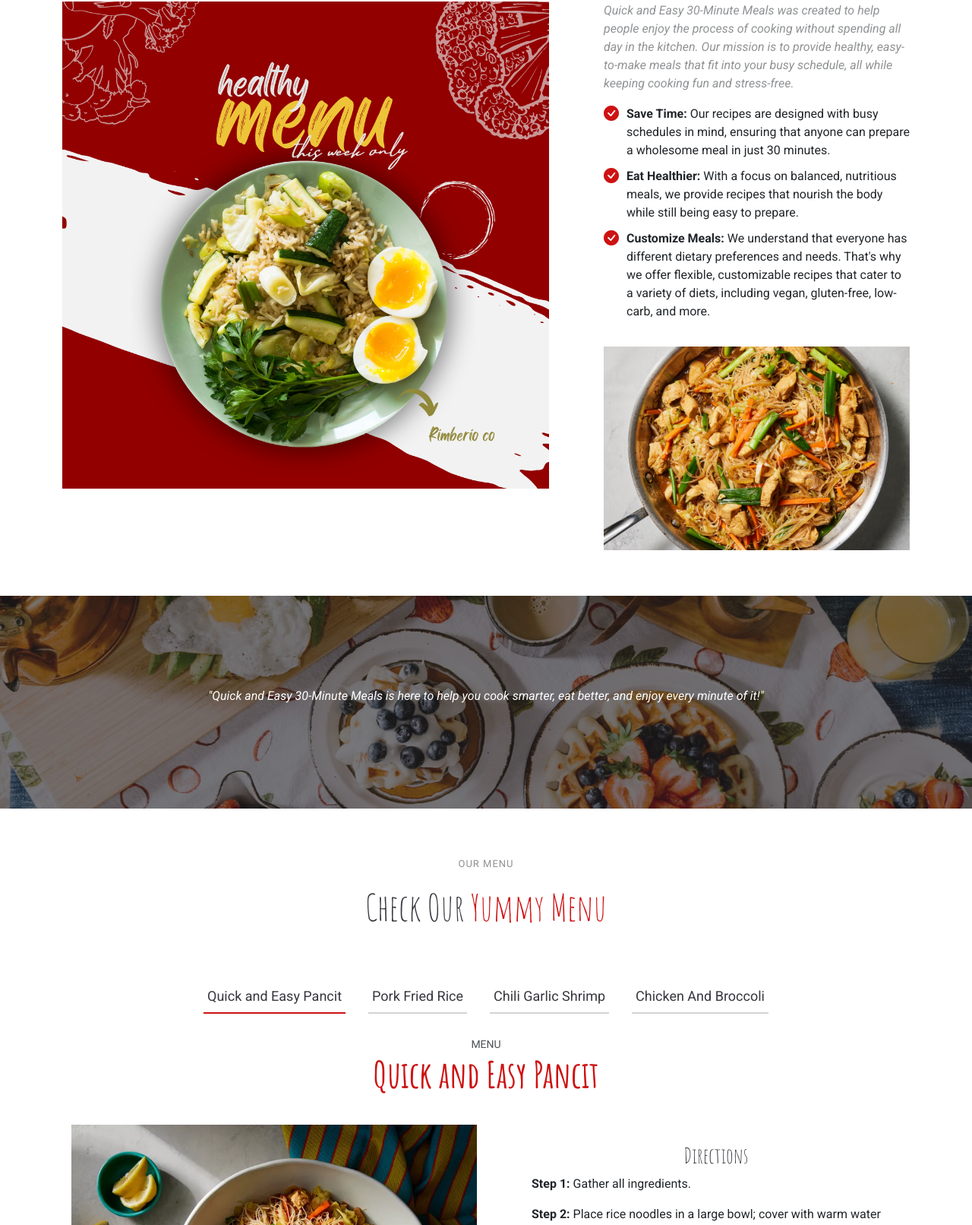
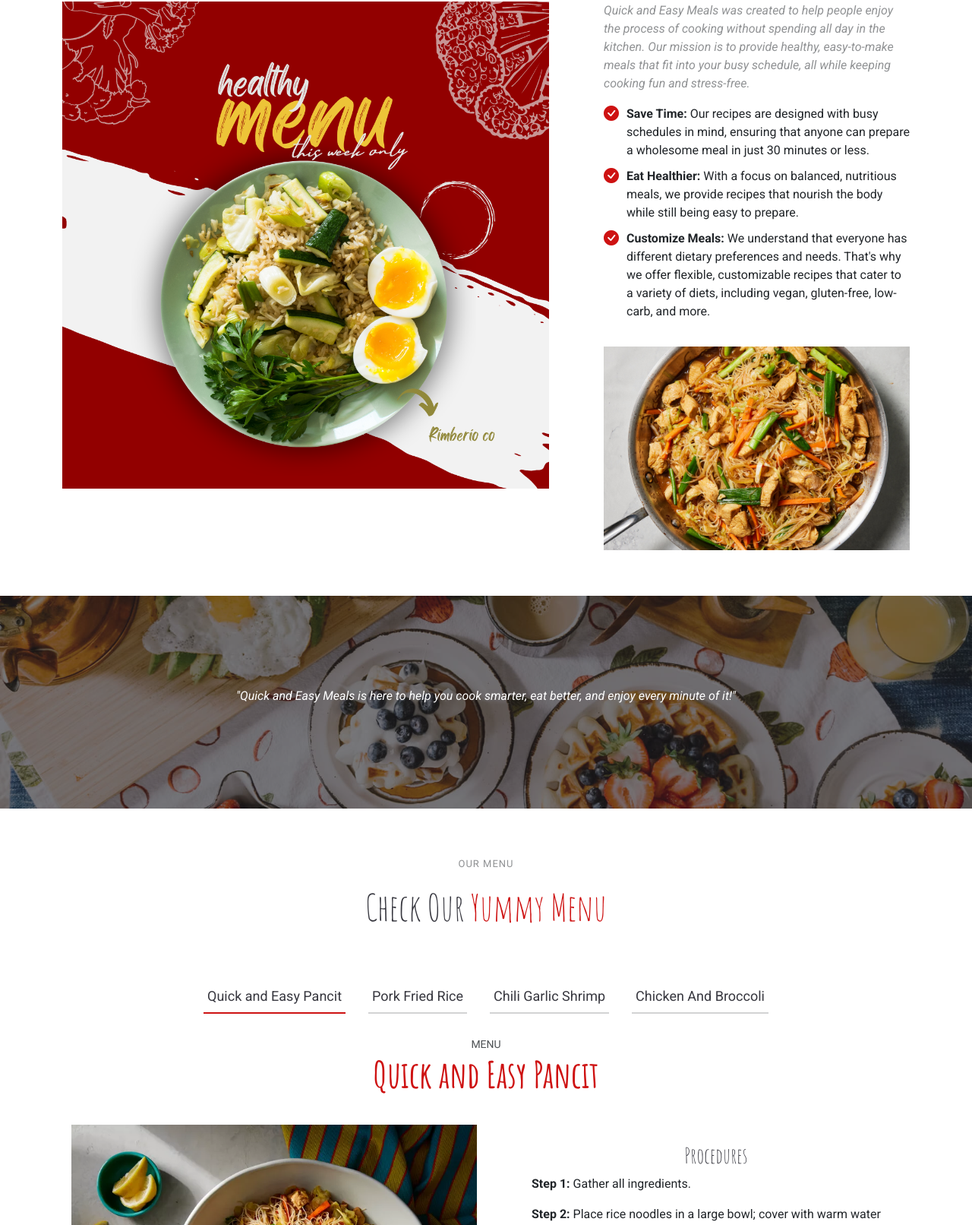
Before and after one commit to cabohol/yummy.github.io, a plain HTML site: page index.html in a window 1280 px wide. Shown: the part 888-2500 px from the top of the page at 76% size. Drawn offline with Linux system fonts and the light colour scheme.

Commit message:
procedures

```diff
--- a/index.html
+++ b/index.html
@@ -71,9 +71,9 @@
 
       <div class="container">
         <div class="row gy-4 justify-content-center justify-content-lg-between">
-          <div class="col-lg-5 order-2 order-lg-1 d-flex flex-column justify-content-center">
-            <h1 data-aos="fade-up">Welcome to Quick and Easy<br>30-Minute Meals!</h1>
-            <p data-aos="fade-up" data-aos-delay="100">Discover the joy of cooking fast, delicious, and healthy meals in under 30 minutes.</p>
+          <div class="col-lg-6 order-2 order-lg-1 d-flex flex-column justify-content-center">
+            <h1 data-aos="fade-up">Welcome to Quick and Easy Meals!</h1>
+            <p data-aos="fade-up" data-aos-delay="100">Discover the joy of cooking fast, delicious, and healthy meals in under 30 minutes or less.</p>
             <div class="d-flex" data-aos="fade-up" data-aos-delay="200">
               <a href="https://www.youtube.com/@omnivorescookbook/featured" class="btn-get-started">Watch More</a>
             </div>
@@ -107,11 +107,11 @@
           <div class="col-lg-5" data-aos="fade-up" data-aos-delay="250">
             <div class="content ps-0 ps-lg-5">
               <p class="fst-italic">
-                Quick and Easy 30-Minute Meals was created to help people enjoy the process of cooking without spending all day in the kitchen. Our mission is to provide healthy, easy-to-make meals that fit into your busy schedule, all while keeping cooking fun and stress-free.
+                Quick and Easy Meals was created to help people enjoy the process of cooking without spending all day in the kitchen. Our mission is to provide healthy, easy-to-make meals that fit into your busy schedule, all while keeping cooking fun and stress-free.
 
               </p>
               <ul>
-                <li><i class="bi bi-check-circle-fill"></i> <span> <b>Save Time:</b> Our recipes are designed with busy schedules in mind, ensuring that anyone can prepare a wholesome meal in just 30 minutes.</span></li>
+                <li><i class="bi bi-check-circle-fill"></i> <span> <b>Save Time:</b> Our recipes are designed with busy schedules in mind, ensuring that anyone can prepare a wholesome meal in just 30 minutes or less.</span></li>
                 <li><i class="bi bi-check-circle-fill"></i> <span> <b>Eat Healthier:</b> With a focus on balanced, nutritious meals, we provide recipes that nourish the body while still being easy to prepare.
                 </span></li>
                 <li><i class="bi bi-check-circle-fill"></i> <span><b>Customize Meals:</b> We understand that everyone has different dietary preferences and needs. That's why we offer flexible, customizable recipes that cater to a variety of diets, including vegan, gluten-free, low-carb, and more.</span></li>
@@ -140,7 +140,7 @@
 
         <div class="row gy-4">
 
-        <p class="text-center"><em>"Quick and Easy 30-Minute Meals is here to help you cook smarter, eat better, and enjoy every minute of it!"</em></p>
+        <p class="text-center"><em>"Quick and Easy Meals is here to help you cook smarter, eat better, and enjoy every minute of it!"</em></p>
 
 
 
@@ -221,7 +221,7 @@
                 <div class="col-lg-6" data-aos="fade-up" data-aos-delay="250">
                   <div class="content ps-0 ps-lg-5">
                     <br>
-                    <h3 class="text-center">Directions</h3>
+                    <h3 class="text-center">Procedures</h3>
                   <p class=""><b>Step 1:</b> Gather all ingredients.</p>
                   <p class=""><b>Step 2:</b> Place rice noodles in a large bowl; cover with warm water and let soften for 8 to 10 minutes. Drain and set aside.</p>
                   <p class=""><b>Step 3:</b> Meanwhile, heat oil in a wok or large skillet over medium-low heat. Add onion and garlic; cook and stir until onion is tender, about 3 to 5 minutes. Stir in chicken, cabbage, carrots, and soy sauce. Cook until cabbage begins to soften..</p>
@@ -279,7 +279,7 @@
                 <div class="col-lg-6" data-aos="fade-up" data-aos-delay="250">
                   <div class="content ps-0 ps-lg-5">
                     <br>
-                    <h3 class="text-center">Directions</h3>
+                    <h3 class="text-center">Procedures</h3>
                     <p><b>Step 1:</b> Gather all ingredients. Heat 1 tablespoon of oil in a large skillet over medium-high heat. Add the ground pork, breaking it apart. Cook until browned, about 2 to 3 minutes.</p>
 
                     <p><b>Step 2:</b> Stir in the green onion, garlic, and 2 tablespoons of oyster sauce. Cook for 1 minute to mix well.</p>
@@ -341,7 +341,7 @@
                 <div class="col-lg-6" data-aos="fade-up" data-aos-delay="250">
                   <div class="content ps-0 ps-lg-5">
                     <br>
-                    <h3 class="text-center">Directions</h3>
+                    <h3 class="text-center">Procedures</h3>
                     <p><b>Step 1:</b> Combine the shrimp and Shaoxing wine in a medium-sized bowl. Sprinkle with salt and mix until evenly dispersed. Set aside while preparing the rest of the ingredients.</p>
 
                     <p><b>Step 2:</b> In another bowl, combine all the sauce ingredients and stir until the brown sugar is dissolved. Set aside.</p>
@@ -408,7 +408,7 @@
                 <div class="col-lg-6" data-aos="fade-up" data-aos-delay="250">
                   <div class="content ps-0 ps-lg-5">
                     <br>
-                    <h3 class="text-center">Directions</h3>
+                    <h3 class="text-center">Procedures</h3>
                     <p><b>Step 1:</b> Slice the chicken against the grain into thin bite-size pieces, no thicker than 1/4” (1/2 cm). Transfer to a medium-sized bowl and add the marinade ingredients. Stir to mix well and let sit for 10 minutes while preparing the other ingredients.</p>
 
                     <p><b>Step 2:</b> Combine all the sauce ingredients in a bowl and stir to mix well.</p>
@@ -503,7 +503,7 @@
     <div class="container copyright text-center mt-4">
       <p>© <span>Copyright</span> <strong class="px-1 sitename">Yummy-QuicknEasy</strong> <span>All Rights Reserved</span></p>
       <div class="credits">
-       <p><span class="prod">Claire Anne Bohol | Education and Training Products</span></p>
+       <p><span class="prod">Claire Anne Bohol | Education and Training Product</span></p>
       </div>
     </div>
 
```
